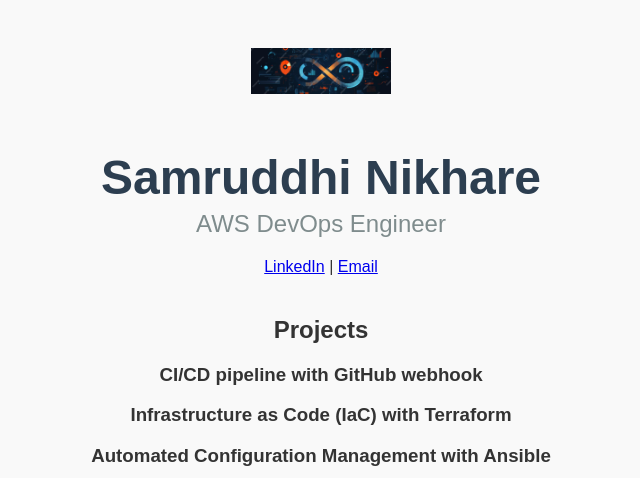
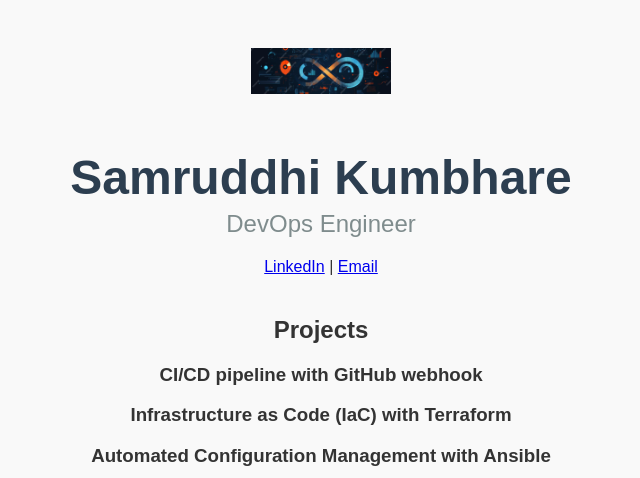
Before and after one commit to Samruddhikumbhare/My_Portfolio, a Flask app: page / in a window 1280 px wide. Shown: the top 478 px of the page, without its empty margins (319-959 px from the left). Run offline with Flask 3, Linux system fonts and the light colour scheme.

Commit message:
2nd update

```diff
--- a/app.py
+++ b/app.py
@@ -4,7 +4,7 @@ app = Flask(__name__)
 
 @app.route('/')
 def home():
-    name = "Samruddhi Nikhare"
+    name = "Samruddhi Kumbhare"
     projects = [
         {
             "title": "CI/CD pipeline with GitHub webhook",
--- a/templates/index.html
+++ b/templates/index.html
@@ -1,14 +1,14 @@
 <!DOCTYPE html>
 <html>
 <head>
-    <title>Samruddhi Nikhare</title>
+    <title>Samruddhi Kumbhare</title>
     <link rel="stylesheet" type="text/css" href="{{ url_for('static', filename='styles.css') }}">
 </head>
 <body>
     <img src="{{ url_for('static', filename='devops.png') }}" alt="DevOps Logo" style="width:140px; margin-bottom:20px;">
 
     <h1>{{ name }}</h1>
-    <h2 class="subtitle">AWS DevOps Engineer</h2>
+    <h2 class="subtitle">DevOps Engineer</h2>
 
     <div class="social-links">
         <a href="https://linkedin.com/in/samruddhi-nikhare-303b78a0/" target="_blank">LinkedIn</a> |
```
